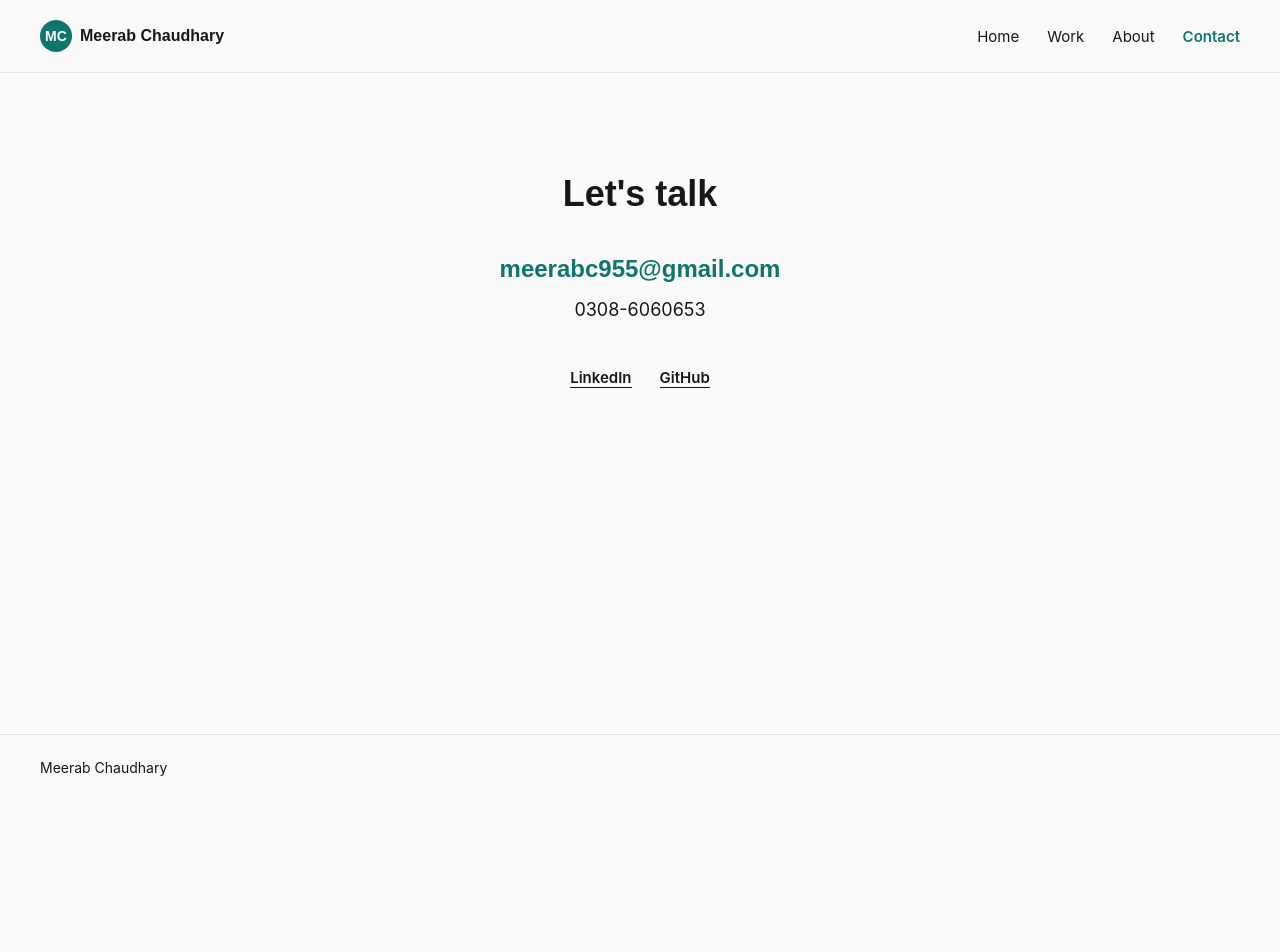
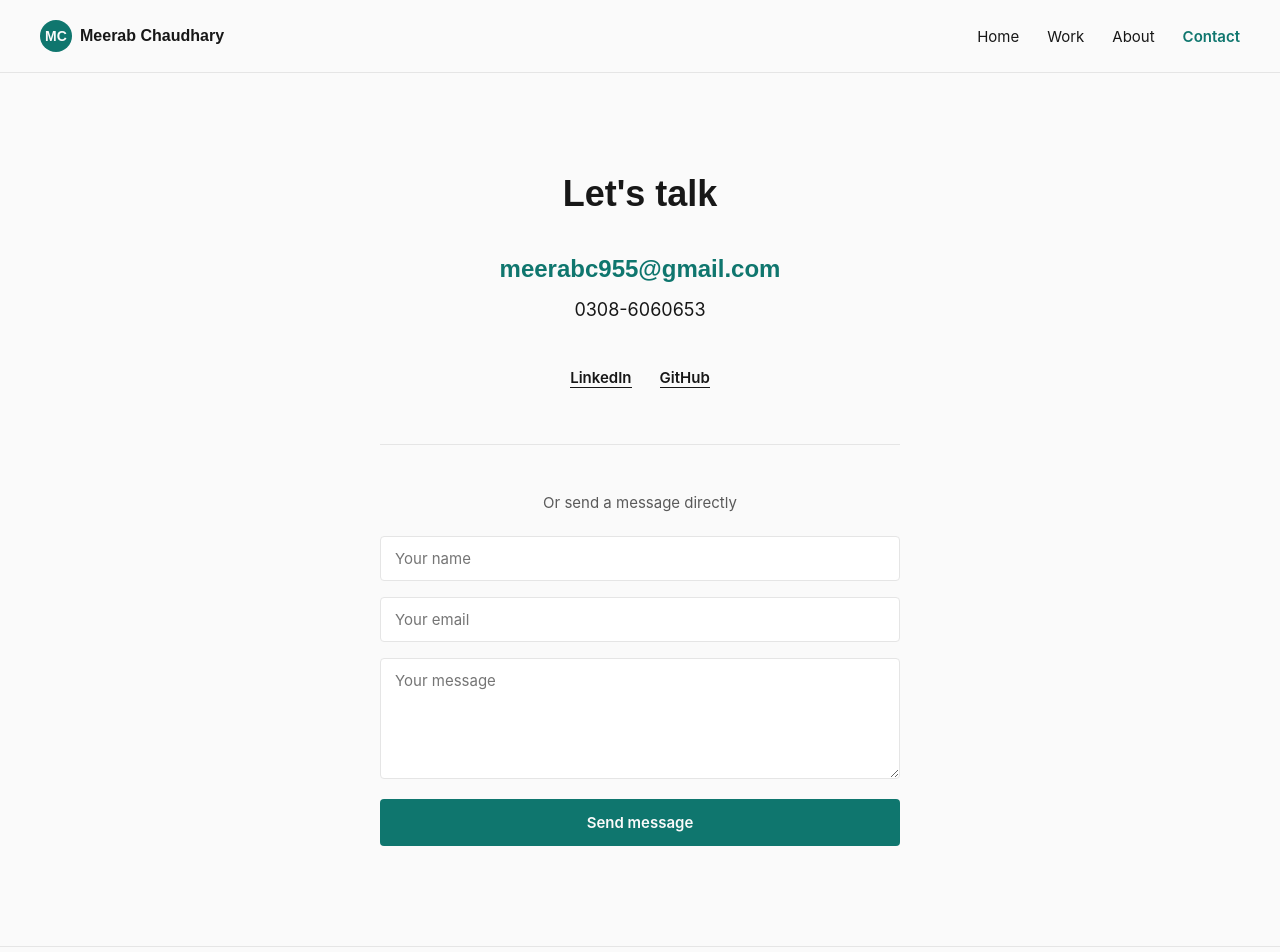
Before and after one commit to meerabc/my-portfolio, a React (Vite) app: page /contact in a window 1280 px wide. Shown: the top 952 px of the page. Before the commit the page ends 800 px from the top, so only its background shows below. Built offline with nearby package versions, Linux system fonts and the light colour scheme.

Commit message:
Add working contact form wired to Formspree

```diff
--- a/src/pages/Contact.jsx
+++ b/src/pages/Contact.jsx
@@ -1,9 +1,38 @@
+import { useState } from 'react'
+
 function Contact() {
+  const [status, setStatus] = useState('idle')
+
+  async function handleSubmit(e) {
+    e.preventDefault()
+    setStatus('sending')
+
+    const form = e.target
+    const data = new FormData(form)
+
+    try {
+      const response = await fetch('https://formspree.io/f/meajpqyp', {
+        method: 'POST',
+        body: data,
+        headers: { 'Accept': 'application/json' }
+      })
+
+      if (response.ok) {
+        setStatus('success')
+        form.reset()
+      } else {
+        setStatus('error')
+      }
+    } catch (err) {
+      setStatus('error')
+    }
+  }
+
   return (
     <div>
       <section style={{
         padding: 'clamp(50px, 12vw, 100px) 40px',
-        maxWidth: '700px',
+        maxWidth: '600px',
         margin: '0 auto',
         textAlign: 'center'
       }}>
@@ -33,14 +62,83 @@ function Contact() {
         <div style={{
           display: 'flex',
           gap: '28px',
-          justifyContent: 'center'
+          justifyContent: 'center',
+          marginBottom: '56px'
         }}>
-          <a href="https://www.linkedin.com/in/meerab-chaudhary-01028b2a6/" target="_blank" rel="noreferrer" style={secondaryLink}>
+          <a href="https://linkedin.com/in/meerab-chaudhary" target="_blank" rel="noreferrer" style={secondaryLink}>
             LinkedIn
           </a>
           <a href="https://github.com/meerabc" target="_blank" rel="noreferrer" style={secondaryLink}>
             GitHub
           </a>
+        </div>
+
+        <div style={{ borderTop: '1px solid #e5e5e5', paddingTop: '48px', textAlign: 'left' }}>
+          <p style={{
+            fontFamily: 'Inter, sans-serif',
+            fontSize: '15px',
+            color: '#171717',
+            opacity: 0.7,
+            margin: '0 0 24px',
+            textAlign: 'center'
+          }}>
+            Or send a message directly
+          </p>
+
+          <form onSubmit={handleSubmit}>
+            <input
+              type="text"
+              name="name"
+              placeholder="Your name"
+              required
+              style={inputStyle}
+            />
+            <input
+              type="email"
+              name="email"
+              placeholder="Your email"
+              required
+              style={inputStyle}
+            />
+            <textarea
+              name="message"
+              placeholder="Your message"
+              required
+              rows={5}
+              style={{ ...inputStyle, resize: 'vertical', fontFamily: 'Inter, sans-serif' }}
+            />
+
+            <button
+              type="submit"
+              disabled={status === 'sending'}
+              style={{
+                width: '100%',
+                padding: '14px',
+                backgroundColor: '#0F766E',
+                color: '#FAFAFA',
+                border: 'none',
+                borderRadius: '4px',
+                fontFamily: 'Inter, sans-serif',
+                fontWeight: 600,
+                fontSize: '15px',
+                cursor: status === 'sending' ? 'default' : 'pointer',
+                opacity: status === 'sending' ? 0.7 : 1
+              }}
+            >
+              {status === 'sending' ? 'Sending...' : 'Send message'}
+            </button>
+
+            {status === 'success' && (
+              <p style={{ color: '#0F766E', fontFamily: 'Inter, sans-serif', fontSize: '14px', marginTop: '16px', textAlign: 'center' }}>
+                Message sent. I'll get back to you soon.
+              </p>
+            )}
+            {status === 'error' && (
+              <p style={{ color: '#B91C1C', fontFamily: 'Inter, sans-serif', fontSize: '14px', marginTop: '16px', textAlign: 'center' }}>
+                Something went wrong, please email me directly instead.
+              </p>
+            )}
+          </form>
         </div>
       </section>
     </div>
@@ -65,4 +163,16 @@ const secondaryLink = {
   borderBottom: '1px solid #171717'
 }
 
+const inputStyle = {
+  width: '100%',
+  padding: '12px 14px',
+  marginBottom: '16px',
+  border: '1px solid #e5e5e5',
+  borderRadius: '4px',
+  fontFamily: 'Inter, sans-serif',
+  fontSize: '15px',
+  color: '#171717',
+  boxSizing: 'border-box'
+}
+
 export default Contact
```
